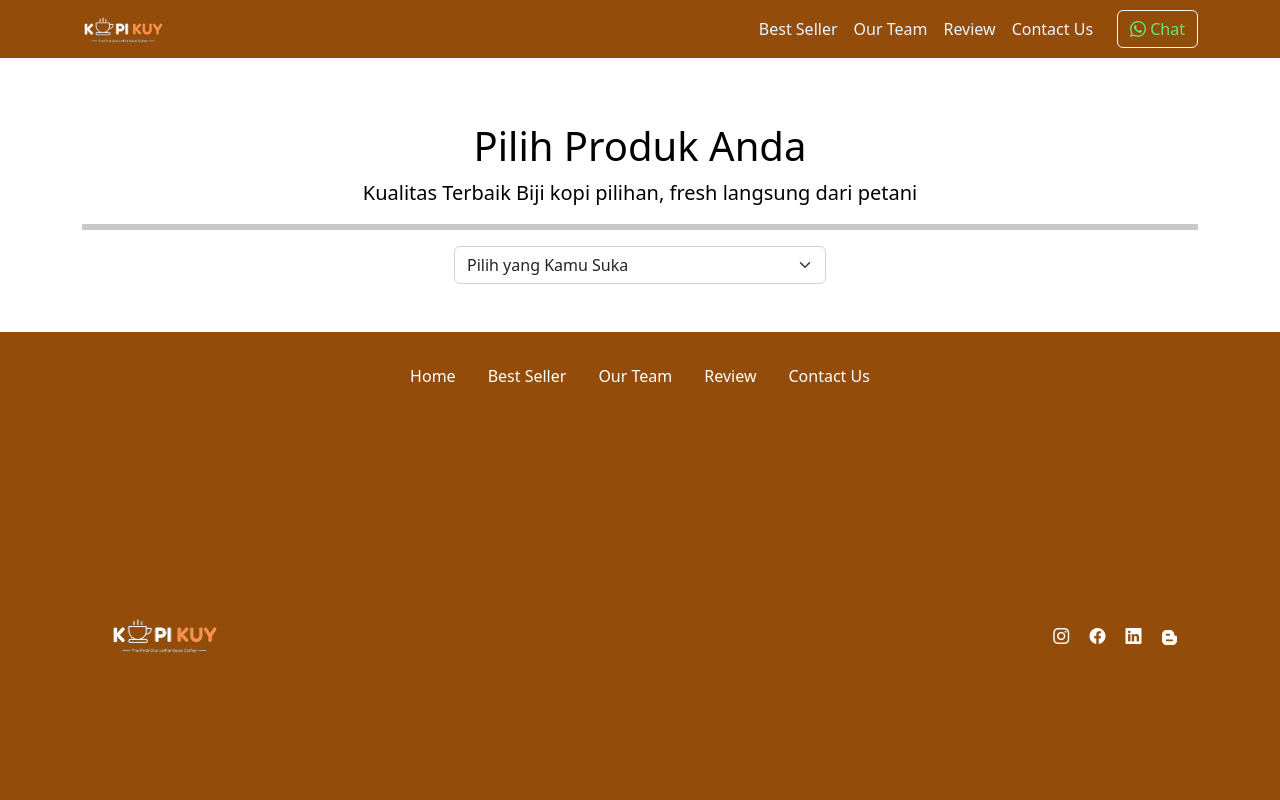
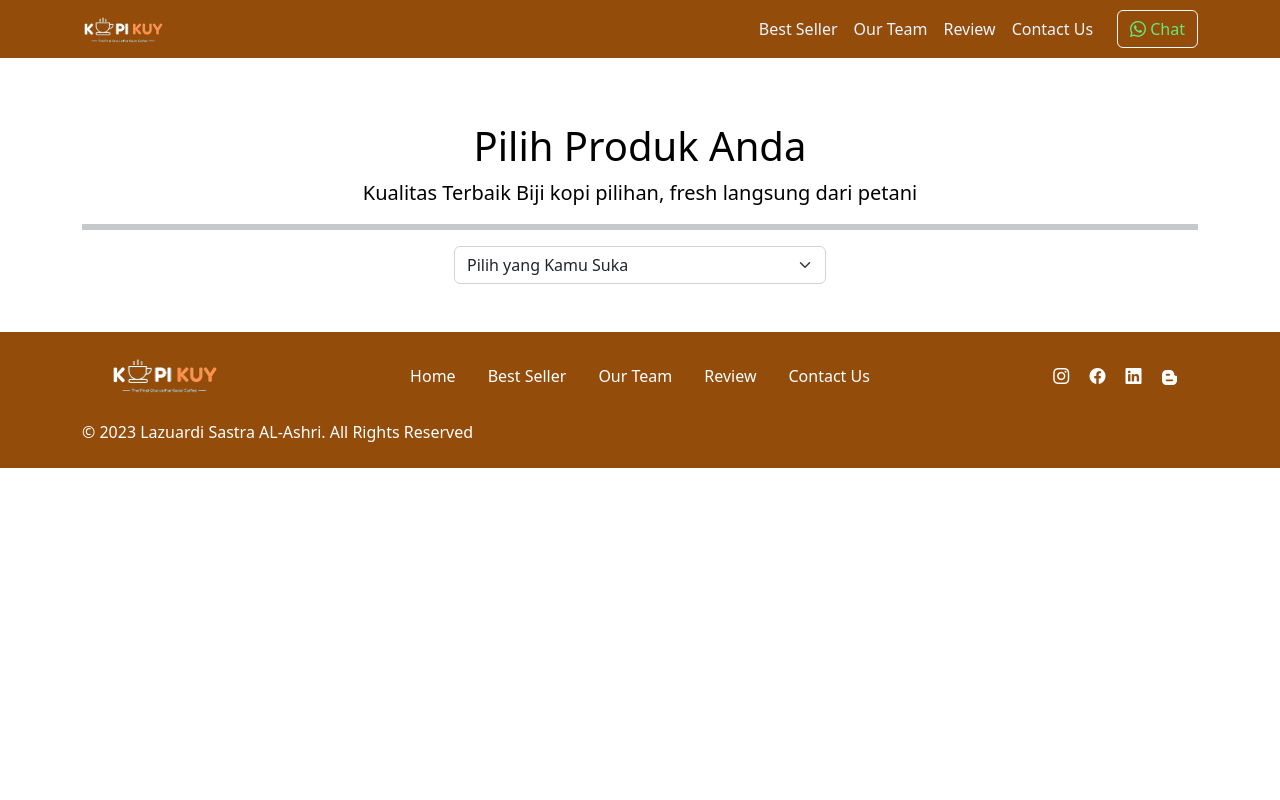
Before and after one commit to lazuardisastra/kopi-kuy, a plain HTML site: page produk.html in a window 1280 px wide. Shown: the top 800 px of the page. Drawn offline with Linux system fonts and the light colour scheme; no server answers.

Commit message:
Update produk.html

```diff
--- a/produk.html
+++ b/produk.html
@@ -74,9 +74,6 @@
             position: static;
         }
 
-        .min-height {
-            min-height: 70vh;
-        }
         /* Batas Akhir penulisan kode CSS internal */
     </style>
 </head>
@@ -166,7 +163,7 @@
             </div>
 
             <!-- NAVBAR FOOTER -->
-            <div class="col mt-4 mt-lg-0 text-center min-height">
+            <div class="col mt-4 mt-lg-0 text-center">
               <ul class="nav justify-content-center">
                 <li class="nav-item active">
                     <a class="nav-link text-pink" onclick="reRender()" id="home" href="#">Home</a>
```
